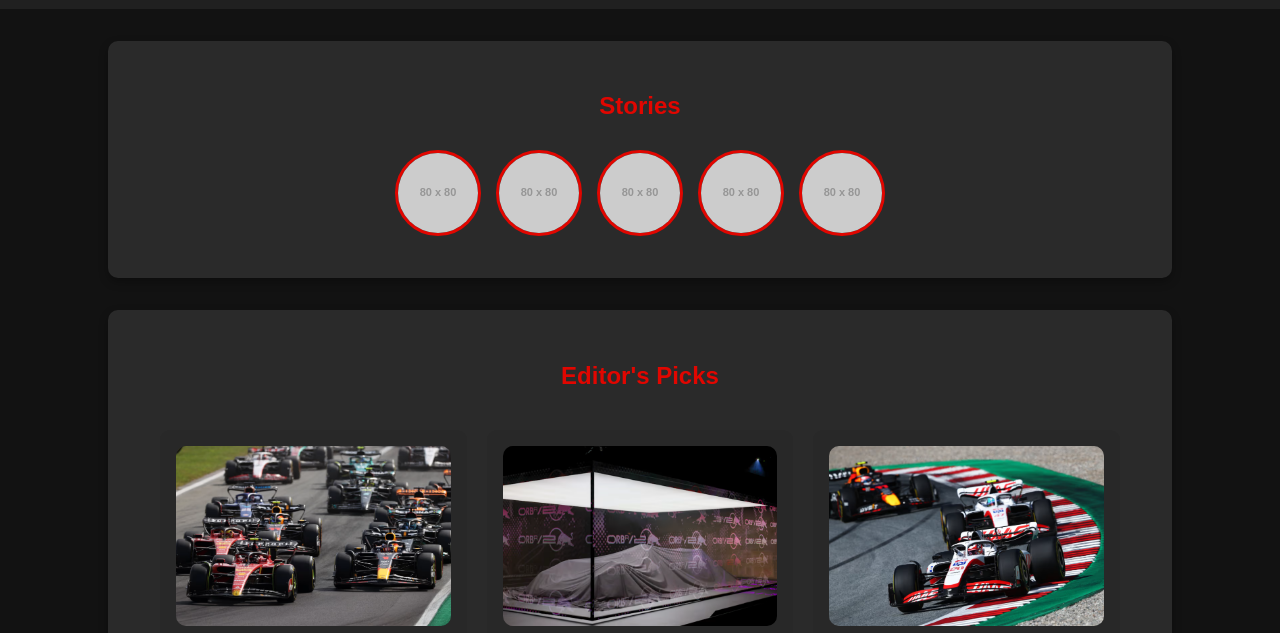
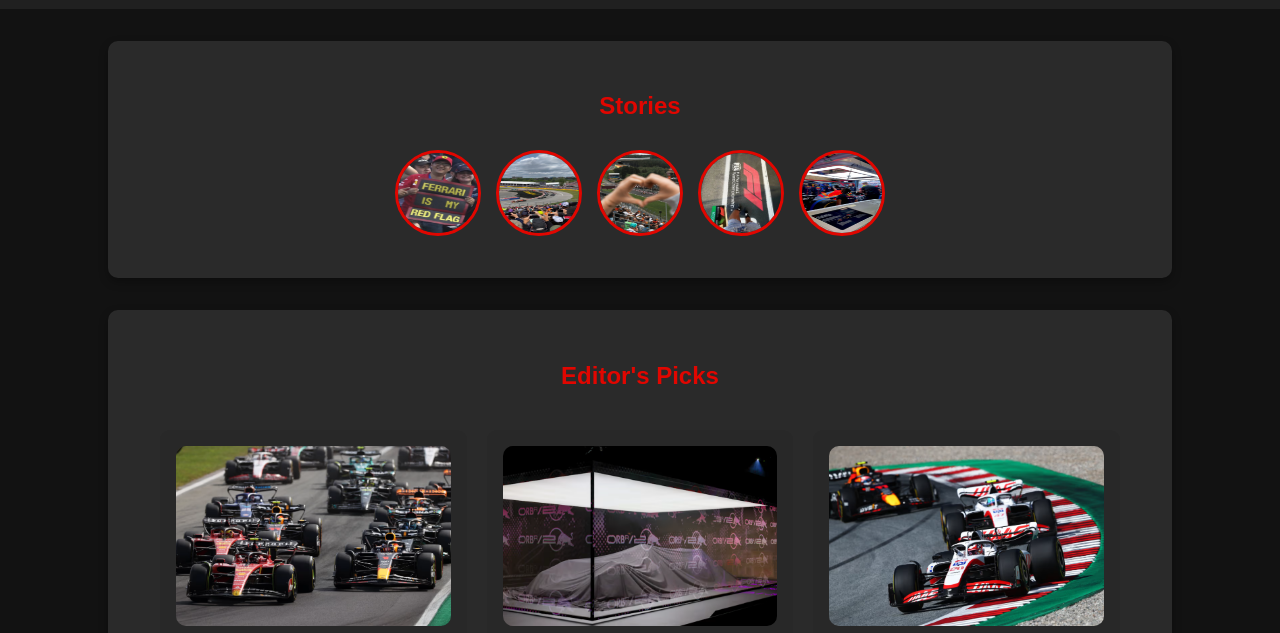
Before and after one commit to urx2me/IPTL_PT1, a plain HTML site: page HTML/feed.html in a window 1280 px wide. Shown: the part 151-784 px from the top of the page. Drawn offline with Linux system fonts and the light colour scheme; placeholder pictures from the web are drawn by us.

Commit message:
Update feed.html

```diff
--- a/HTML/feed.html
+++ b/HTML/feed.html
@@ -19,11 +19,11 @@
     <div class="container">
         <h2 style="text-align: center; color: #e10600;">Stories</h2>
         <div class="story-preview">
-            <img src="https://via.placeholder.com/80" alt="Story 1">
-            <img src="https://via.placeholder.com/80" alt="Story 2">
-            <img src="https://via.placeholder.com/80" alt="Story 3">
-            <img src="https://via.placeholder.com/80" alt="Story 4">
-            <img src="https://via.placeholder.com/80" alt="Story 5">
+            <img src="../IMAGES/Story1.jpg" alt="Story 1">
+            <img src="../IMAGES/Story2.jpg" alt="Story 2">
+            <img src="../IMAGES/Story3.jpg" alt="Story 3">
+            <img src="../IMAGES/Story4.jpg" alt="Story 4">
+            <img src="../IMAGES/Story5.jpg" alt="Story 5">
         </div>
     </div>
 
```
